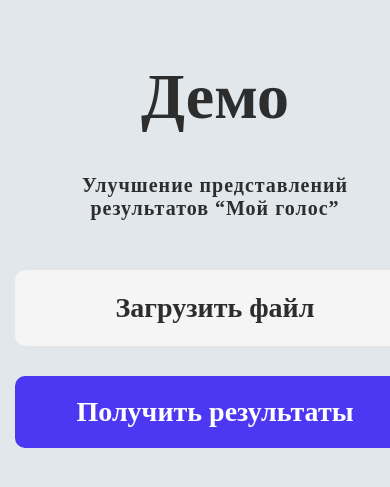
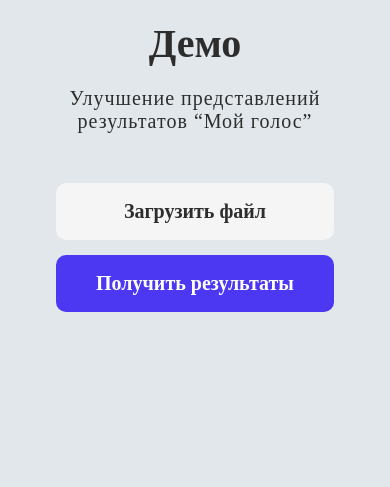
Before and after one commit to ALT-F4-Team/All-Russian-Cup, a Flask app: page / in a window 390 px wide. Shown: the part 157-644 px from the top of the page. Run offline with Flask 3, Linux system fonts and the light colour scheme; some web fonts are replaced.

Commit message:
Add files via upload

```diff
--- a/web/static/index_style.css
+++ b/web/static/index_style.css
@@ -1,7 +1,6 @@
 
 main {
     margin: 0 auto;
-    max-width: 1200px;
 }
 
 .upload-form-box {
@@ -9,41 +8,41 @@ main {
     flex-direction: column;
     text-align: center;
     align-items: center;
-    width: 100%;
+    width: calc(100% - 40px);
+    margin: 20px;
 }
 
 .page-name {
-    font-size: 64px;
+    font-size: 40px;
     font-style: normal;
     font-weight: 700;
     line-height: normal;
-    margin: 60px 0 40px 0;
+    margin-bottom: 20px;
 }
 
 .page-description {
     font-size: 20px;
     font-style: normal;
-    font-weight: 600;
+    font-weight: 400;
     line-height: normal;
     letter-spacing: 1px;
     margin-bottom: 50px;
 }
 
-.upload-form {
-    display: flex;
-    flex-direction: column;
+.upload-form{
+    display: grid;
+    grid-template-columns: 1fr;
 }
 
 .upload-form label {
     border-radius: 10px;
     background: #F5F5F5;
-    width: 500px;
-    padding: 22px 0;
-    font-size: 28px;
+    padding: 17px 0;
+    font-size: 20px;
     font-style: normal;
     font-weight: 550;
     line-height: normal;
-    margin-bottom: 30px;
+    margin-bottom: 15px;
     cursor: pointer;
 }
 
@@ -53,26 +52,15 @@ main {
 
 .upload-form button {
     border-radius: 10px;
-    border: 2px #4C38F2 solid;
-    background: #4C38F2;;
-    width: 500px;
-    padding: 18px 0;
-    font-size: 28px;
+    border: none;
+    background: #4C38F2;
+    width: 100%;
+    padding: 17px 40px;;
+    font-size: 20px;
     color: white;
     font-style: normal;
     font-weight: 550;
     line-height: normal;
     cursor: pointer;
+    display: flex;
 }
-
-@media (max-width: 480px){
-    .upload-form-box {
-        padding: 0 20px;
-    }
-    .upload-form label {
-        width: 400px;
-    }
-    .upload-form button {
-        width: 400px;
-    }
-}
```
Also changed, not shown: web/static/plots.css (added, +23 -0 lines), web/static/result_style.css (+23 -35 lines), web/templates/charts.html (+14 -20 lines), web/uploads/tabl_7.csv (added, +23 -0 lines), web/app.py (line endings or trailing spaces), web/static/common_style.css (line endings or trailing spaces), web/templates/index.html (line endings or trailing spaces), web/templates/result.html (line endings or trailing spaces).
